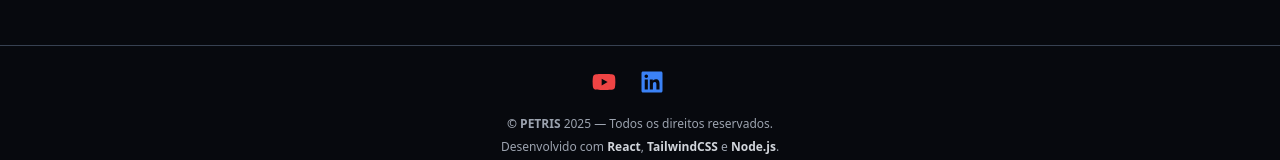
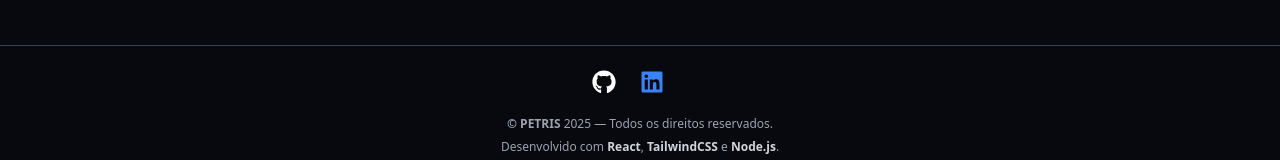
Before and after one commit to caiquepetris/portfolio, a React (Vite) app in the folder frontend/: page / in a window 1280 px wide. Shown: the part 4133-4293 px from the top of the page. Built offline with nearby package versions, Linux system fonts and the light colour scheme; no server answers.

Commit message:
update github link

```diff
--- a/frontend/src/components/Footer.jsx
+++ b/frontend/src/components/Footer.jsx
@@ -1,6 +1,6 @@
 import { FontAwesomeIcon } from "@fortawesome/react-fontawesome";
-import { faYoutube, faLinkedin } from "@fortawesome/free-brands-svg-icons";
-import { faFilePdf } from "@fortawesome/free-solid-svg-icons";
+import { faGithub, faLinkedin } from "@fortawesome/free-brands-svg-icons";
+
 
 function Footer() {
   return (
@@ -11,15 +11,15 @@ function Footer() {
           <ul className="flex space-x-6">
             <li>
               <a
-                href="https://www.youtube.com/@caiquepetris"
+                href="https://github.com/caiquepetris"
                 target="_blank"
                 rel="noopener noreferrer"
-                aria-label="YouTube"
+                aria-label="GitHub"
                 className="hover:scale-110 transition-transform"
               >
                 <FontAwesomeIcon
-                  icon={faYoutube}
-                  className="w-6 h-6 text-red-500"
+                  icon={faGithub}
+                  className="w-6 h-6 text-white-500"
                 />
               </a>
             </li>
```
